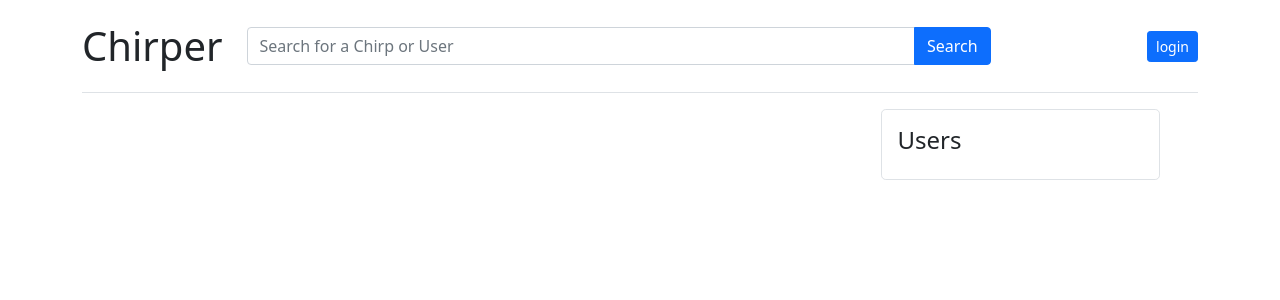
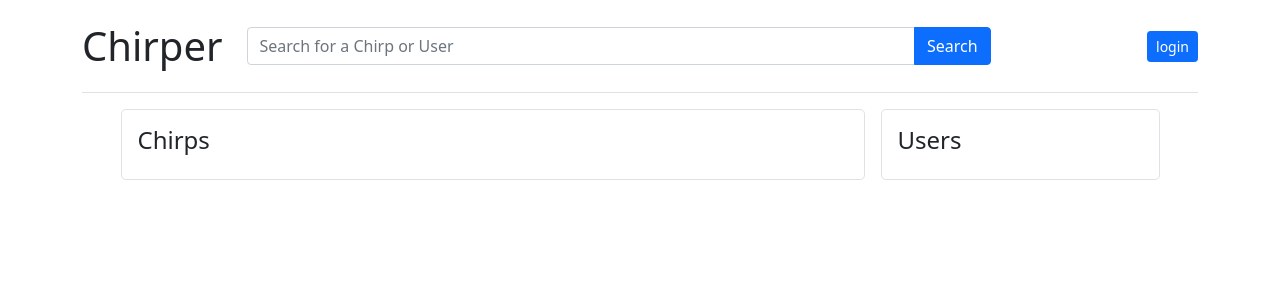
Before and after one commit to nalinwadhwa02/Chirper, a Flask app: page /search/1 in a window 1280 px wide. Shown: the top 300 px of the page. Run offline with Flask 2, Linux system fonts and the light colour scheme; data that the repository does not hold is empty; some libraries are stand-ins or nearby versions.

Commit message:
added chrip name in search

```diff
--- a/templates/search.html
+++ b/templates/search.html
@@ -32,6 +32,8 @@
         </div>
         <div class="d-flex flex-md-row gap-3 justify-content-center">
             <div class="col-8 align-items-center">
+                <div class="card mb-2 p-3 text-center border rounded-3">
+                    <h4 class="text-start mb-2">Chirps</h4>
                     {% for post in results %}
                     <div class="card mb-2 p-2 text-center border rounded-3">
                         <a class="stretched-link" href="/tweet/{{post[1]}}"></a>
@@ -45,6 +47,7 @@
                     </div>
                     {% endfor %}
                 </div>
+            </div>
             <div class="col-3">
                 <div class="card mb-2 p-3 text-center border rounded-3">
                     <h4 class="text-start mb-2">Users</h4>
```
Lines whose indentation alone changed are shown as unchanged.
